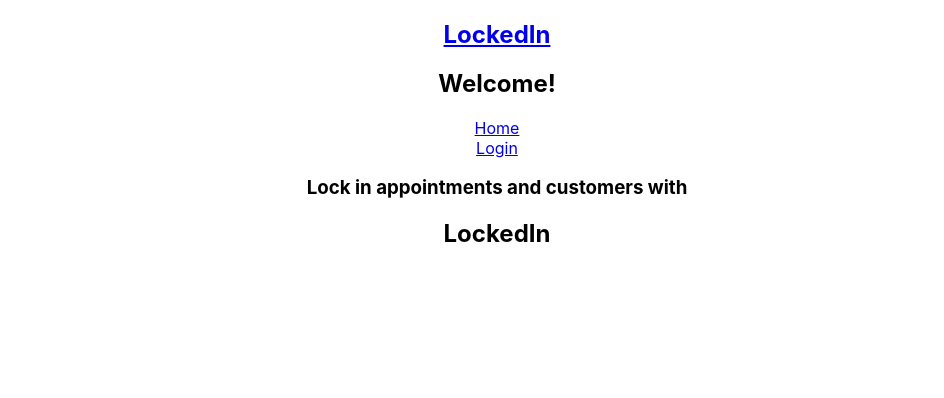
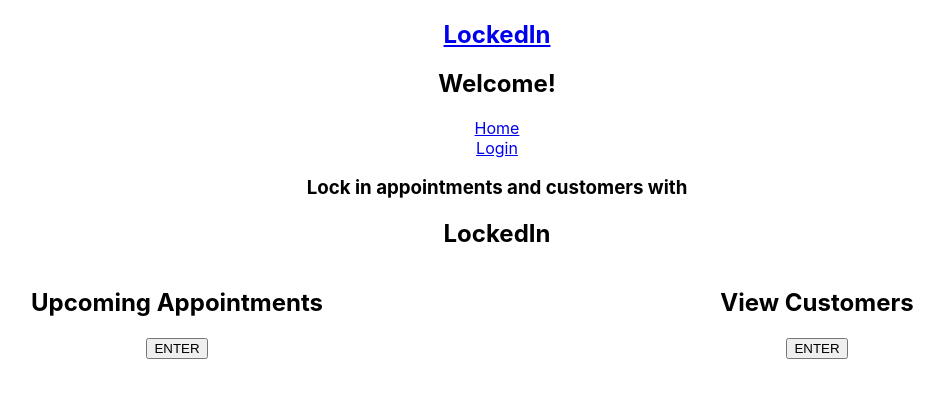
Before and after one commit to deontelaborde/LockedIn, a React (Create React App) app in the folder frontend(client)/lockedin/: page / in a window 1280 px wide. Shown: the top 398 px of the page, without its empty margins (143-1087 px from the left). Built offline with nearby package versions, Linux system fonts and the light colour scheme.

Commit message:
create business profile page

```diff
--- a/frontend(client)/lockedin/src/App.js
+++ b/frontend(client)/lockedin/src/App.js
@@ -8,16 +8,14 @@ import { BASE_URL } from './globals'
 import Welcome from './pages/Welcome'
 import { Nav } from './components/Nav'
 import BusinessRegister from './pages/BusinessRegister'
-
+import CustomerHome from './pages/CustomerHome'
 import BusinessLogin from './pages/BusinessLogin'
 import { CheckSession } from './services/Authorize'
+import Profile from './pages/Profile'
 
 function App() {
   const [authenticated, toggleAuthenticated] = useState(false)
   const [user, setUser] = useState(null)
-
-
-
 
 
   const handleLogOut = () => {
@@ -52,6 +50,8 @@ function App() {
       <main>
         <Routes>
           <Route path="/" element={<Welcome />} />
+          <Route path="/profile" element={<Profile/>} />
+
           <Route path="/register" element={<BusinessRegister />} />
           <Route
             path="/login"
@@ -62,6 +62,9 @@ function App() {
               />
             }
           />
+           <Route path="/customers" element={<CustomerHome
+           setUser={setUser}
+           toggleAuthenticated={toggleAuthenticated}/>} />
         </Routes>
       </main>
     </div>
--- a/frontend(client)/lockedin/src/components/Nav.jsx
+++ b/frontend(client)/lockedin/src/components/Nav.jsx
@@ -6,6 +6,7 @@ export const Nav = ({ authenticated, user, handleLogOut }) => {
   if (user) {
     userOptions = (
       <div>
+         <NavLink to="/profile" className='nav-link profile'>Profile</NavLink>
         <NavLink onClick={handleLogOut} to="/" className='nav-link logout'>Log Out</NavLink>
       </div>
     );
--- a/frontend(client)/lockedin/src/pages/CustomerHome.js
+++ b/frontend(client)/lockedin/src/pages/CustomerHome.js
@@ -1,12 +1,10 @@
-import {CustomerNav} from "../components/Nav"
+
 
 const CustomerHome = () => {
 
-  return (<div className="home-page">
-    <header>
-      <CustomerNav />
-    </header>
-  </div>)
+  return <div className="home-page"></div>
 }
 
+
+
 export default CustomerHome
--- /dev/null
+++ b/frontend(client)/lockedin/src/pages/Profile.js
@@ -0,0 +1,20 @@
+import { useNavigate } from 'react-router'
+import { Link } from 'react-router-dom'
+
+const Profile = ({ user, authenticated }) => {
+  let navigate = useNavigate()
+
+  return user && authenticated ? (
+    <div>
+      <h2>Welcome {user.email} !</h2>
+      <Link to="/profile/settings">Update Profile</Link>
+    </div>
+  ) : (
+    <div className="protected">
+      <h3>Hang on! You gotta login to do that!</h3>
+      <button onClick={() => navigate('/login')}>Login</button>
+    </div>
+  )
+}
+
+export default Profile
--- a/frontend(client)/lockedin/src/pages/Welcome.js
+++ b/frontend(client)/lockedin/src/pages/Welcome.js
@@ -1,12 +1,26 @@
-
+import { Link } from "react-router-dom"
 const Welcome = () => {
   return (
     <div className="home-page">
 
       <h3>Lock in appointments and customers with</h3>
       <h2>LockedIn</h2>
-
-
+      <div className="home-grid">
+        <div className="row">
+          <div className="column">
+            <h2> Upcoming Appointments</h2>
+            <Link to="/appopintments">
+            <button >ENTER</button>
+            </Link>
+          </div>
+          <div className="column">
+            <h2> View Customers</h2>
+            <Link to="/customers">
+            <button>ENTER</button>
+            </Link>
+          </div>
+        </div>
+      </div>
     </div>
   )
 }
```
